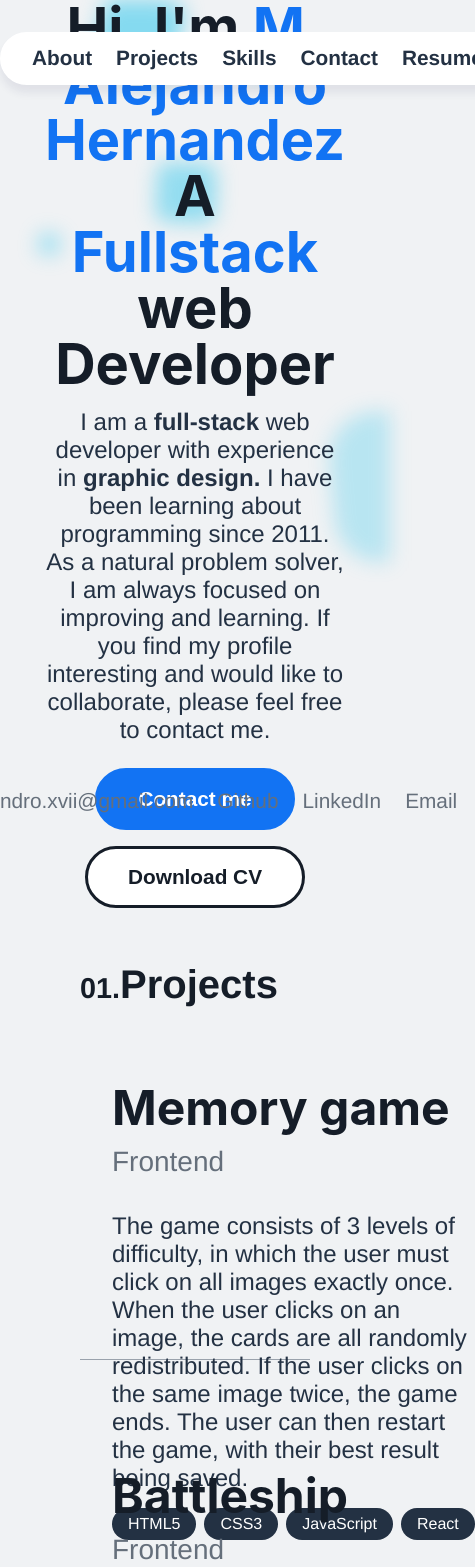
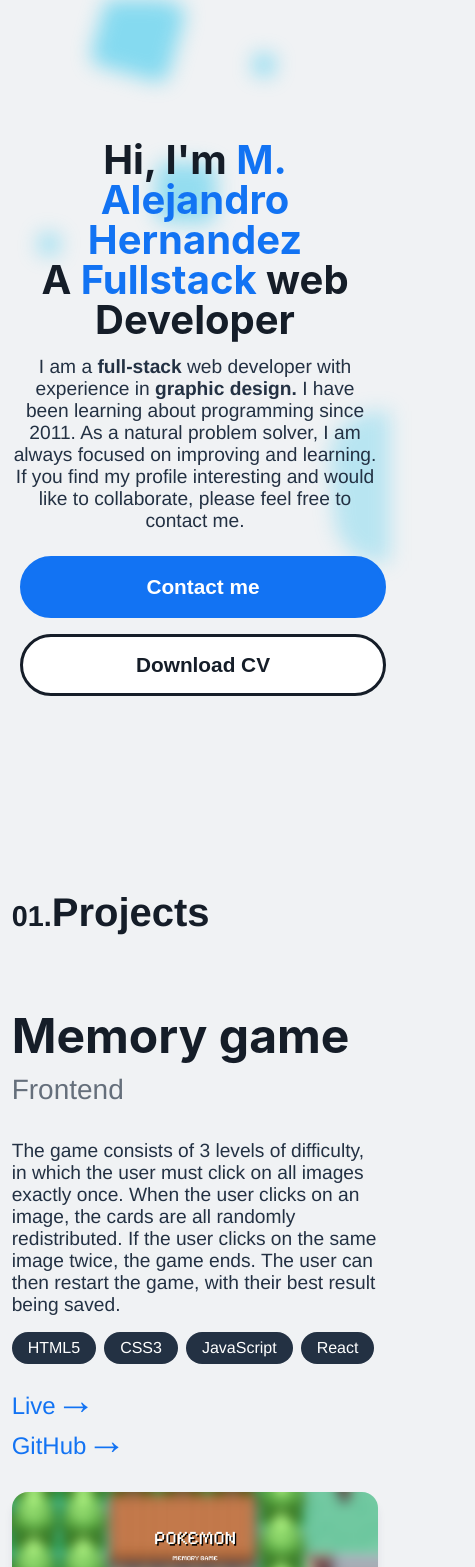
Before and after one commit to AlejandroXVII/portfolio, a React (Vite) app: page / in a window 390 px wide. Shown: the top 1567 px of the page, 475 px wide, since content can reach past the window. Built offline with nearby package versions, Linux system fonts and the light colour scheme; a web font is replaced by a local one.

Commit message:
Make website layout responsive

```diff
--- a/src/App.jsx
+++ b/src/App.jsx
@@ -12,10 +12,17 @@ const App = () => {
 	const skillsRef = useRef(null);
 	const contactRef = useRef(null);
 	const aboutRef = useRef(null);
+	const footerRef = useRef(null);
 
 	//Function that help to hide and show the menu onScroll
 	const handleNavigation = useCallback(
 		(e) => {
+			if (e.currentTarget.scrollY === 0) {
+				footerRef.current.className = "links show";
+			} else {
+				footerRef.current.className = "links hide";
+			}
+
 			const window = e.currentTarget;
 			if (y > window.scrollY) {
 				setShowMenu(true);
@@ -44,7 +51,11 @@ const App = () => {
 				projectsRef={projectsRef}
 				aboutRef={aboutRef}
 			/>
-			<Hero contactRef={contactRef} aboutRef={aboutRef} />
+			<Hero
+				contactRef={contactRef}
+				aboutRef={aboutRef}
+				footerRef={footerRef}
+			/>
 			<Projects projectsRef={projectsRef} />
 			<Skills skillsRef={skillsRef} />
 			<ContactMe contactRef={contactRef} />
--- a/src/index.css
+++ b/src/index.css
@@ -224,8 +224,20 @@ body {
 }
 
 p {
-	font-size: 1.5rem;
+	font-size: min(max(1.2rem, 2vw), 1.5rem);
 	color: var(--clr-light-black);
 	max-width: 75ch;
 	line-height: normal;
 }
+
+@media (max-width: 1060px) {
+	.section {
+		padding: 0 min(5rem, 3vw);
+	}
+}
+
+@media (max-width: 800px) {
+	.header {
+		transform: translateY(-100px);
+	}
+}
--- a/src/sections/hero.jsx
+++ b/src/sections/hero.jsx
@@ -3,7 +3,7 @@ import "../styles/hero.css";
 const Hero = (prop) => {
 	return (
 		<div className="hero-section section" ref={prop.aboutRef}>
-			<Content contactRef={prop.contactRef} />
+			<Content contactRef={prop.contactRef} footerRef={prop.footerRef} />
 		</div>
 	);
 };
@@ -50,7 +50,7 @@ const Content = (prop) => {
 				</button>
 				<button onClick={onButtonClick}>Download CV</button>
 			</div>
-			<ul className="links">
+			<ul className="links" ref={prop.footerRef}>
 				<li>
 					<a href="mailto:m.alejandro.xvii@gmail.com">
 						m.alejandro.xvii@gmail.com
--- a/src/styles/hero.css
+++ b/src/styles/hero.css
@@ -16,21 +16,22 @@
 		color: var(--clr-principal);
 	}
 	h1 {
-		font-size: 3.5rem;
+		font-size: min(max(2.5rem, 4vw), 3.5rem);
 		font-family: "General Sans", Inter, system-ui, Avenir;
-	}
-	h1:last-child {
-		font-size: 3.5rem;
 	}
 	ul.links {
 		position: fixed;
-		bottom: 2rem;
+		bottom: 0;
 		display: flex;
 		justify-content: space-between;
 		gap: 1.5rem;
 		font-size: 1.3rem;
 		min-width: 90vw;
-		margin: 0 3rem;
+		padding: 1rem 3rem;
+		padding-bottom: 2rem;
+		box-shadow: var(--mid-shadow);
+		transform: translateY(0);
+		transition: transform 0.3s ease-in-out;
 		li {
 			a {
 				text-decoration: none;
@@ -72,6 +73,10 @@
 			flex-flow: row;
 			gap: 1.5rem;
 		}
+	}
+	ul.hide {
+		transform: translateY(100px);
+		transition: transform 0.3s ease-in-out;
 	}
 	button {
 		font-size: 1.3rem;
@@ -206,3 +211,17 @@
 		border-radius: 50%;
 	}
 }
+
+@media (max-width: 490px) {
+	.call-to-action button {
+		width: 100%;
+		box-sizing: border-box;
+	}
+}
+
+@media (max-width: 700px) {
+	.hero-content ul.links {
+		position: block;
+		display: none;
+	}
+}
--- a/src/styles/projects.css
+++ b/src/styles/projects.css
@@ -1,5 +1,5 @@
 .project-container {
-	height: 50vw;
+	min-height: fit-content;
 	margin-bottom: 5rem;
 	display: grid;
 	grid-template-columns: 1fr 1.5fr;
@@ -50,6 +50,7 @@
 .stack-list {
 	display: flex;
 	gap: 0.5rem;
+	flex-wrap: wrap;
 	li {
 		background-color: var(--clr-light-black);
 		padding: 0.5rem 1rem;
@@ -57,3 +58,12 @@
 		color: var(--clr-light-white);
 	}
 }
+
+@media (max-width: 1060px) {
+	.project-container {
+		grid-template-columns: 1fr;
+		grid-template-rows: auto auto;
+		padding-left: 0;
+		padding-right: 0;
+	}
+}
--- a/src/styles/skills.css
+++ b/src/styles/skills.css
@@ -1,6 +1,6 @@
 .skills-section {
 	display: grid;
-	grid-template-columns: auto 1fr;
+	grid-template-rows: auto 1fr;
 }
 .icon-container {
 	border: 3px dotted var(--clr-ultra-light-black);
```
